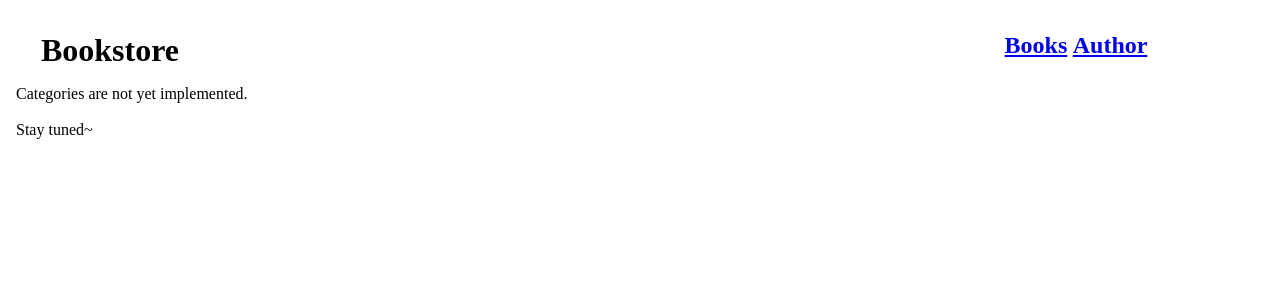
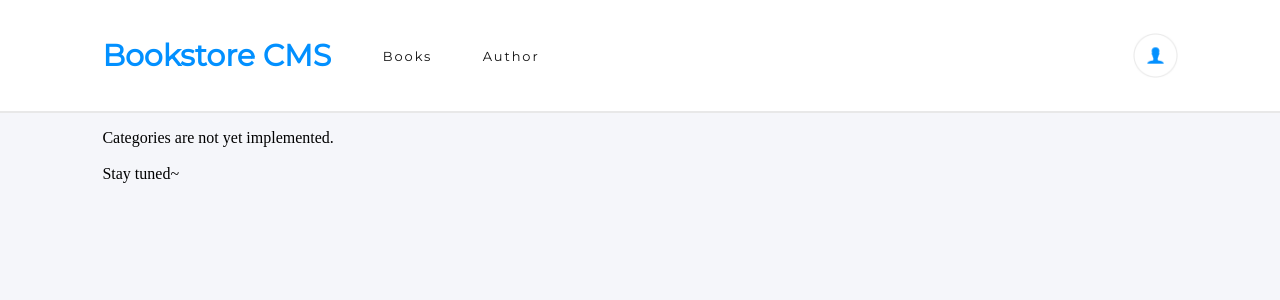
Before and after one commit to EmiLoKiJu/bookstore, a React (Create React App) app: page /categories in a window 1280 px wide. Shown: the top 300 px of the page. Built offline with nearby package versions, Linux system fonts and the light colour scheme; no server answers.

Commit message:
Add styling

```diff
--- a/public/index.html
+++ b/public/index.html
@@ -24,7 +24,10 @@
       work correctly both with client-side routing and a non-root public URL.
       Learn how to configure a non-root public URL by running `npm run build`.
     -->
-    <title>React App</title>
+    <link rel="preconnect" href="https://fonts.googleapis.com">
+    <link rel="preconnect" href="https://fonts.gstatic.com" crossorigin>
+    <link href="https://fonts.googleapis.com/css2?family=Montserrat&family=Roboto+Slab:wght@300&display=swap" rel="stylesheet">
+    <title>BookStore</title>
   </head>
   <body>
     <noscript>You need to enable JavaScript to run this app.</noscript>
--- a/src/App.js
+++ b/src/App.js
@@ -4,45 +4,38 @@ import {
   Route,
   Outlet,
 } from 'react-router-dom';
-import { useDispatch, useSelector } from 'react-redux';
+import { useDispatch } from 'react-redux';
 import { useEffect } from 'react';
 import './App.css';
 import Categories from './components/categories';
 import BooksList from './components/bookslist';
 import AddBook from './components/addbook';
 import { getBooks } from './redux/books/booksSlice';
+import userIcon from './img/userIcon.png';
 
 function Layout() {
   return (
     <div className="body">
       <div className="dflex spacebetween navcont">
-        <h1>Bookstore</h1>
-        <div className="dflex mr10">
-          <h2 className="h2-class"><a href=".">Books</a></h2>
-          <h2 className="h2-class"><a href="./categories">Author</a></h2>
+        <div className="dflex">
+          <h1 className="Montserrat">Bookstore CMS</h1>
+          <h2 className="navbar-element Montserrat dflex"><a href=".">Books</a></h2>
+          <h2 className="navbar-element Montserrat dflex"><a href="./categories">Author</a></h2>
         </div>
+        <img src={userIcon} alt="user" className="user-icon" />
       </div>
-      <div><Outlet /></div>
+      <span className="spanline dflex" />
+      <div className="not-navbar"><Outlet /></div>
     </div>
   );
 }
 
 function App() {
-  const { isLoading } = useSelector((store) => store.books);
-
   const dispatch = useDispatch();
 
   useEffect(() => {
     dispatch(getBooks());
   }, []);
-
-  if (isLoading) {
-    return (
-      <div className="loading">
-        <h1>Loading...</h1>
-      </div>
-    );
-  }
 
   return (
     <BrowserRouter>
--- a/src/components/addbook.js
+++ b/src/components/addbook.js
@@ -45,15 +45,19 @@ const AddBook = () => {
 
   return (
     <>
+      <span className="spanline3 dflex" />
+      <div className="Montserrat add-new-book-title grey">ADD NEW BOOK</div>
       <form onSubmit={handleSubmit} className="addBook">
         <input
           type="text"
           placeholder="Add Book"
+          className="add-book-placeholder Montserrat grey"
           value={title}
           onChange={handleChange}
         />
         <input
           type="text"
+          className="add-author-placeholder Montserrat grey"
           placeholder="Add Author"
           value={author}
           onChange={handleAuthorChange}
@@ -61,15 +65,16 @@ const AddBook = () => {
         <select
           value={category}
           onChange={handleCategoryChange}
+          className="category-placeholder Montserrat grey"
         >
-          <option value="">Select Category</option>
+          <option value="">Category</option>
           {categoriesSelection.map((option) => (
             <option key={option} value={option}>
               {option}
             </option>
           ))}
         </select>
-        <button type="submit">Add Book</button>
+        <button type="submit" className="add-book-button">Add Book</button>
       </form>
       <span>{message}</span>
     </>
--- a/src/components/book.js
+++ b/src/components/book.js
@@ -2,23 +2,45 @@ import React from 'react';
 import PropTypes from 'prop-types';
 import { useDispatch } from 'react-redux';
 import { removeBookFromAPI } from '../redux/books/booksSlice';
+import progressCircle from '../img/progressCircle.png';
 
 const Book = ({ book }) => {
   const dispatch = useDispatch();
 
   return (
-    <li className="dgrid4x1">
-      <div className="title">
-        {book.title}
+    <li className="element-container Montserrat dflex spacebetween">
+      <div className="dgrid1x4">
+        <div className="category Montserrat grey">
+          {book.category}
+        </div>
+        <div className="title Roboto-Slab almost-black">
+          {book.title}
+        </div>
+        <div className="author Roboto-Slab weird-blue">
+          {book.author}
+        </div>
+        <div className="dflex">
+          <button type="button" className="book-button weird-blue Roboto-Slab">Comments</button>
+          <span className="vertical-spanline dflex" />
+          <button type="button" className="book-button weird-blue Roboto-Slab" onClick={() => dispatch(removeBookFromAPI(book.item_id))}>Delete</button>
+          <span className="vertical-spanline dflex" />
+          <button type="button" className="book-button weird-blue Roboto-Slab">Edit</button>
+        </div>
       </div>
-      <div className="author">
-        {book.author}
-      </div>
-      <div className="category">
-        {book.category}
-      </div>
-      <div>
-        <button type="button" className="remove-button" onClick={() => dispatch(removeBookFromAPI(book.item_id))}>delete</button>
+      <div className="dflex progress-container">
+        <div className="percent-completed dflex">
+          <img src={progressCircle} alt="graph" className="progress-circle" />
+          <div>
+            <div className="Montserrat percent-number">0%</div>
+            <div className="Montserrat completed grey">Completed</div>
+          </div>
+        </div>
+        <span className="vertical-spanline-2 dflex" />
+        <div className="progress-chapter">
+          <div className="current-chapter Roboto-Slab grey">Current Chapter</div>
+          <div className="chapter Roboto-Slab almost-black">Chapter 0</div>
+          <button type="button" className="progress-button Roboto-Slab">Update progress</button>
+        </div>
       </div>
     </li>
   );
--- a/src/components/bookslist.js
+++ b/src/components/bookslist.js
@@ -3,6 +3,16 @@ import Book from './book';
 
 const BooksList = () => {
   const books = useSelector((store) => store.books.booksArr);
+  const { isLoading } = useSelector((store) => store.books);
+
+  if (isLoading) {
+    return (
+      <div className="loading">
+        <h1>Loading...</h1>
+      </div>
+    );
+  }
+
   return (
     <ul>
       {books.map((book) => (
--- a/src/index.css
+++ b/src/index.css
@@ -1,18 +1,23 @@
 body {
-  margin: 16px;
+  margin: 0;
 }
 
 ul {
   padding: 0;
-  margin: 0;
 }
 
 li {
   list-style-type: none;
+  padding: 2rem 0;
+  margin: 1rem 0;
 }
 
 h1 {
-  margin: 16px 2%;
+  color: #0290ff;
+  margin: 16px 0;
+  font-size: 1.875rem;
+  font-weight: bold;
+  min-width: 230px;
 }
 
 h2 {
@@ -27,11 +32,17 @@ h2 {
   justify-content: space-between;
 }
 
-.dgrid4x1 {
-  margin-left: 8%;
-  width: 75%;
-  display: grid;
-  grid-template-columns: 3fr 3fr 2fr 1fr;
+.spanline {
+  background-color: #e8e8e8;
+  height: 2px;
+  width: 100%;
+}
+
+.vertical-spanline {
+  background-color: #e8e8e8;
+  height: 100%;
+  width: 2px;
+  margin-right: 4%;
 }
 
 .mr10 {
@@ -39,5 +50,195 @@ h2 {
 }
 
 .addBook {
-  margin: 32px 6%;
+  margin: 32px 0;
+  display: flex;
+  justify-content: space-between;
 }
+
+.Roboto-Slab {
+  font-family: 'Roboto Slab', serif;
+}
+
+.Montserrat {
+  font-family: 'Montserrat', sans-serif;
+}
+
+.almost-black {
+  color: #121212;
+}
+
+.grey {
+  color: rgb(136, 136, 136);
+}
+
+.weird-blue {
+  color: #4386bf;
+  /* color: rgb(67, 134, 191); */
+}
+
+.book-button {
+  border: none;
+  background-color: transparent;
+  font-weight: bold;
+  font-size: 0.875rem;
+  padding: 0;
+  margin-right: 4%;
+  cursor: pointer;
+}
+
+.navbar-element {
+  align-items: center;
+  margin: 0 0 0 15%;
+}
+
+.navbar-element a {
+  color: #121212;
+  text-decoration: none;
+  font-size: 0.813rem;
+  font-weight: normal;
+  line-height: normal;
+  letter-spacing: 1.9px;
+}
+
+.navcont {
+  margin: 8px 8%;
+  height: 5.938rem;
+  align-items: center;
+}
+
+.user-icon {
+  width: 2.813rem;
+  height: 2.813rem;
+}
+
+.not-navbar {
+  background-color: #f5f6fa;
+  /* width: 100%; */
+  height: 89.625rem;
+  padding: 16px 8%;
+}
+
+.dgrid1x4 {
+  margin: 0 0 0 3%;
+  min-width: 20%;
+  display: grid;
+  grid-template-rows: 1.375rem 1.82rem 1.5rem 2rem;
+}
+
+.element-container {
+  background-color: white;
+}
+
+.category {
+  font-weight: 600;
+  font-size: 0.875rem;
+}
+
+.title {
+  font-weight: bold;
+  font-size: 1.375rem;
+}
+
+.author {
+  font-weight: bold;
+  font-size: 0.875rem;
+}
+
+.progress-container {
+  margin-right: 10%;
+}
+
+.percent-completed {
+  align-self: center;
+}
+
+.progress-circle {
+  width: 4.25rem;
+  height: 4.25rem;
+  margin-right: 1.3rem;
+}
+
+.percent-number {
+  font-size: 2rem;
+  font-weight: normal;
+}
+
+.completed {
+  font-size: 0.875rem;
+  font-weight: normal;
+}
+
+.vertical-spanline-2 {
+  background-color: #e8e8e8;
+  height: 4.375rem;
+  width: 2px;
+  margin: 0 4rem;
+  align-self: center;
+}
+
+.current-chapter {
+  font-size: 0.813rem;
+  font-weight: 300;
+  margin-bottom: 0.5rem;
+}
+
+.chapter {
+  font-size: 1rem;
+  font-weight: 300;
+  margin-bottom: 1.875rem;
+}
+
+.progress-button {
+  color: white;
+  background-color: #0290ff;
+  border: none;
+  height: 2rem;
+  min-width: 11.5rem;
+  cursor: pointer;
+}
+
+.spanline3 {
+  width: 100%;
+  height: 2px;
+  background-color: #e8e8e8;
+  margin: 2.5rem 0 1.5rem 0;
+}
+
+.add-new-book-title {
+  font-size: 1.25rem;
+  font-weight: bold;
+}
+
+.add-book-placeholder {
+  font-size: 1rem;
+  font-weight: normal;
+  padding-left: 1rem;
+  height: 2.1rem;
+  width: 26%;
+}
+
+.add-author-placeholder {
+  font-size: 1rem;
+  font-weight: normal;
+  padding-left: 1rem;
+  height: 2.1rem;
+  width: 26%;
+}
+
+.category-placeholder {
+  font-size: 1rem;
+  font-weight: normal;
+  padding-left: 1rem;
+  height: 2.5rem;
+  width: 22%;
+  cursor: pointer
+}
+
+.add-book-button {
+  width: 16%;
+  height: 2.5rem;
+  background-color: #0290ff;
+  color: white;
+  border: none;
+  cursor: pointer;
+}
--- a/src/redux/books/booksSlice.js
+++ b/src/redux/books/booksSlice.js
@@ -48,15 +48,6 @@ export const removeBookFromAPI = createAsyncThunk('books/removeBookFromAPI', asy
 const booksSlice = createSlice({
   name: 'books',
   initialState: { booksArr: [], isLoading: true },
-  reducers: {
-    addBook: (state, { payload }) => {
-      state.booksArr.push(payload);
-    },
-    removeBook: (state, { payload }) => {
-      const index = state.booksArr.findIndex((book) => book.id === payload);
-      if (index !== -1) state.booksArr.splice(index, 1);
-    },
-  },
   extraReducers: (builder) => {
     builder
       .addCase(getBooks.pending, (state) => {
```
Also changed, not shown: src/img/progressCircle.png (added), src/img/userIcon.png (added).
